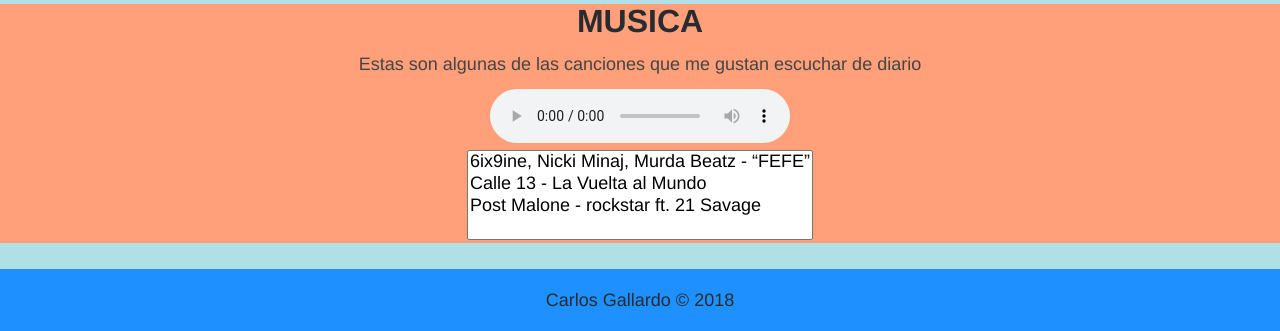
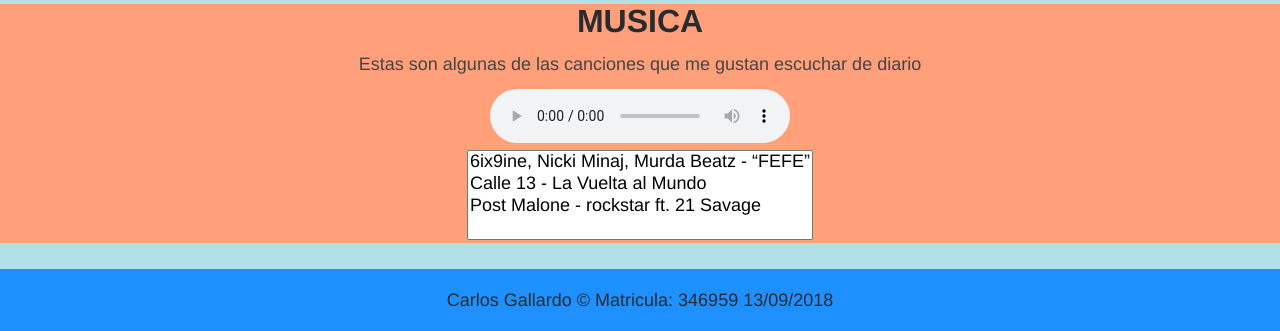
Before and after one commit to CarlosGallardo97/Proyecto, a plain HTML site: page index.html in a window 1280 px wide. Shown: the part 2180-2511 px from the top of the page. Drawn offline with nearby package versions, Linux system fonts and the light colour scheme.

Commit message:
Modificaciones menores al index

```diff
--- a/index.html
+++ b/index.html
@@ -209,7 +209,7 @@
 	    </section>
 	    <br>
 	    <footer class="footer">
-	    	Carlos Gallardo ©     2018
+	    	Carlos Gallardo ©  Matricula: 346959  13/09/2018
 	    </footer>
 	 	<script src="js/photoswipe.js"></script>
 		<script src="js/photoswipe.min.js"></script>
```
